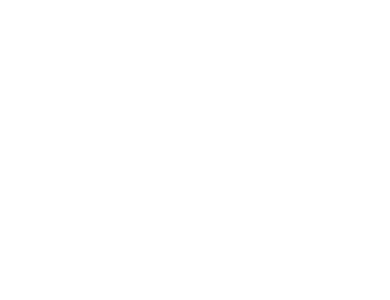
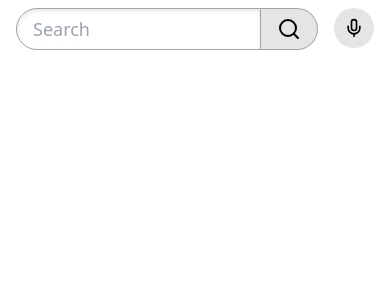
Before and after one commit to Annie-Huang/youtube-react-ts-tailwind-home-page, a React (Vite) app: page / in a window 390 px wide. Both pictures are taken after a click on the button 257 px from the left and 28 px from the top of the page. Shown: the top 300 px of the page. Built offline with nearby package versions, Linux system fonts and the light colour scheme.

Commit message:
!!!! So much fun coding this header... =). Reverse logic in the middle section

```diff
--- a/src/layout/PageHeader.tsx
+++ b/src/layout/PageHeader.tsx
@@ -20,7 +20,11 @@
           <img src={logo} alt='logo' className='h-6' />
         </a>
       </div>
-      <form className='md:flex hidden gap-4 flex-grow justify-center'>
+      <form
+        className={`md:flex gap-4 flex-grow justify-center ${
+          showFullWidthSearch ? 'flex' : 'hidden'
+        }`}
+      >
         <div className='flex flex-grow max-w-[600px]'>
           {/* The input will shrink as the screen gets small, and grow as the screen grows to a max 600px width */}
           <input
```
